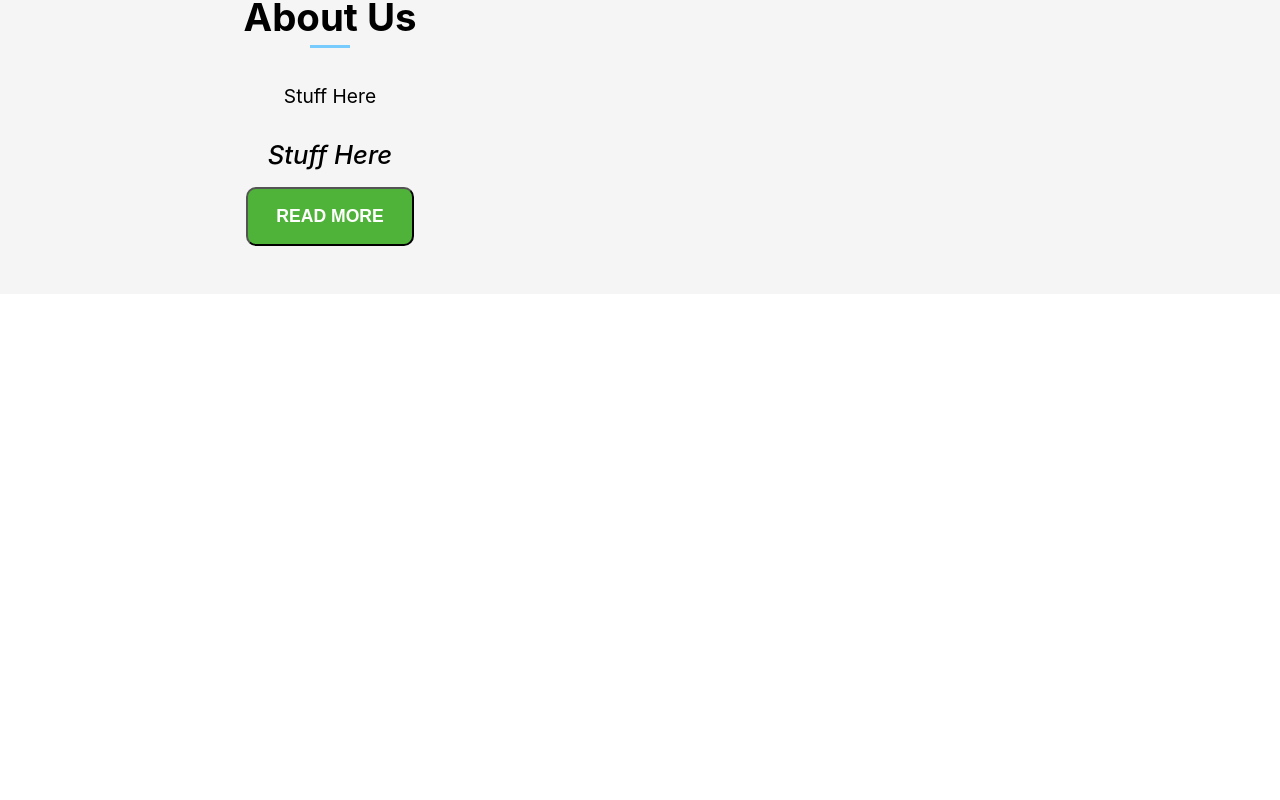
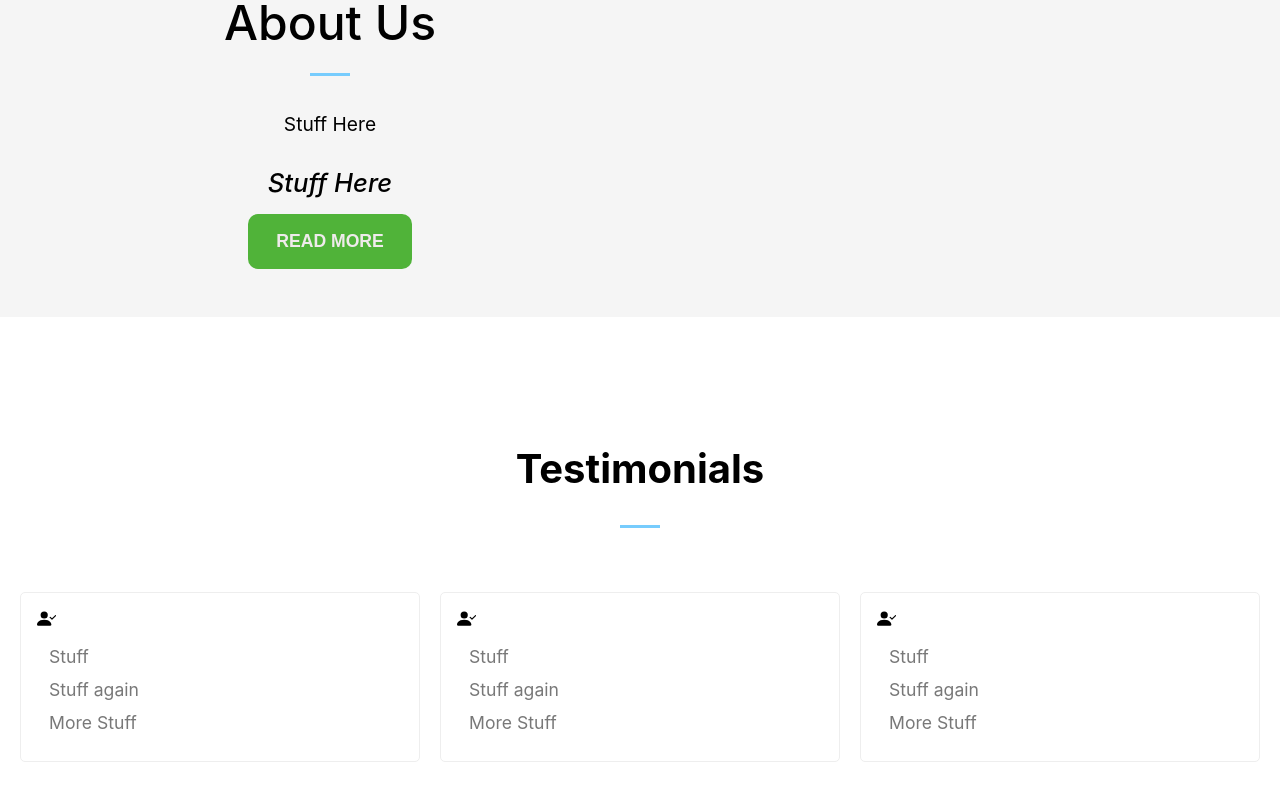
Before and after one commit to enickgoku/lisas-website, a React (Create React App) app: page / in a window 1280 px wide. Shown: the part 982-1782 px from the top of the page. Before the commit the page ends 1276 px from the top, so only its background shows below. Built offline with nearby package versions, Linux system fonts and the light colour scheme; the HTML template or start-up script is replaced by a standard one.

Commit message:
working on styling

```diff
--- a/src/components/About.js
+++ b/src/components/About.js
@@ -8,7 +8,7 @@ const About = () => {
       <div className='container'>
         {/* add image here */}
         <div className='col-2'>
-          <h1>About Us</h1>
+          <h2>About Us</h2>
           <span className='line'></span>
           <p>Stuff Here</p>
           <p>Stuff Here</p>
--- a/src/components/Hero.css
+++ b/src/components/Hero.css
@@ -51,7 +51,7 @@
 .hero .button {
   margin: 1rem 0;
   width: 300px;
-  color: #333;
+  border: none;
 }
 
 @media screen and (max-width: 940px) {
--- a/src/components/Testimonials.css
+++ b/src/components/Testimonials.css
@@ -0,0 +1,41 @@
+.testimonials {
+  width: 100%;
+}
+
+.testimonials .container {
+  width: 1240px;
+  margin: 4rem auto;
+  padding: 4rem 0rem;
+}
+
+.testimonials h2 {
+  font-size: 2.5rem;
+  font-weight: 700;
+  text-align: center;
+  margin-bottom: 2rem;
+}
+
+.testimonials .container .content {
+  display: grid;
+  grid-template-columns: repeat(3, 1fr);
+  grid-gap: 20px;
+  margin: 4rem 0;
+}
+
+.testimonials .card {
+  border: 1px solid #eee;
+  border-radius: 5px;
+  box-shadow: 0 3px 10px rgb(0 0 0, 0.2);
+  padding: 1rem;
+}
+
+.testimonials img {
+  border-radius: 50px;
+  margin-top: -2rem;
+}
+
+.testimonials .card p {
+  color: #787878;
+  font-size: 1.1rem;
+  margin: 12px;
+}
--- a/src/components/Testimonials.js
+++ b/src/components/Testimonials.js
@@ -1,11 +1,36 @@
 import React from 'react'
+
+import { BsPersonCheckFill } from 'react-icons/bs'
 
 import './Testimonials.css'
 
 const Testimonials = () => {
   return (
-    <div>
-
+    <div className='testimonials'>
+      <div className='container'>
+        <h2>Testimonials</h2>
+        <span className='line'></span>
+        <div className='content'>
+          <div className='card'>
+            <BsPersonCheckFill />
+            <p>Stuff</p>
+            <p><span>Stuff again</span></p>
+            <p>More Stuff</p>
+          </div>
+          <div className='card'>
+            <BsPersonCheckFill />
+            <p>Stuff</p>
+            <p><span>Stuff again</span></p>
+            <p>More Stuff</p>
+          </div>
+          <div className='card'>
+            <BsPersonCheckFill />
+            <p>Stuff</p>
+            <p><span>Stuff again</span></p>
+            <p>More Stuff</p>
+          </div>
+        </div>
+      </div>
     </div>
   )
 }
--- a/src/index.css
+++ b/src/index.css
@@ -40,10 +40,11 @@ a {
   padding: 17px 28px;
   font-size: 1.1rem;
   font-weight: 600;
-  color: #fff;
+  color: #efebeb;
   text-transform: uppercase;
   background-color: #50b339;
   border-radius: 10px;
+  border: none;
   cursor: pointer;
   transition: 0.1s ease-in;
 }
@@ -51,7 +52,7 @@ a {
 .button:hover {
   background: var(--primary-dark);
   border: 1px solid var(--primary-dark);
-  box-shadow: 0px 12px 0px 0px rgba(0, 0, 0, .2);
+  box-shadow: 0px 8px 0px 0px rgba(0, 0, 0, .2);
 }
 
 .line {
```
